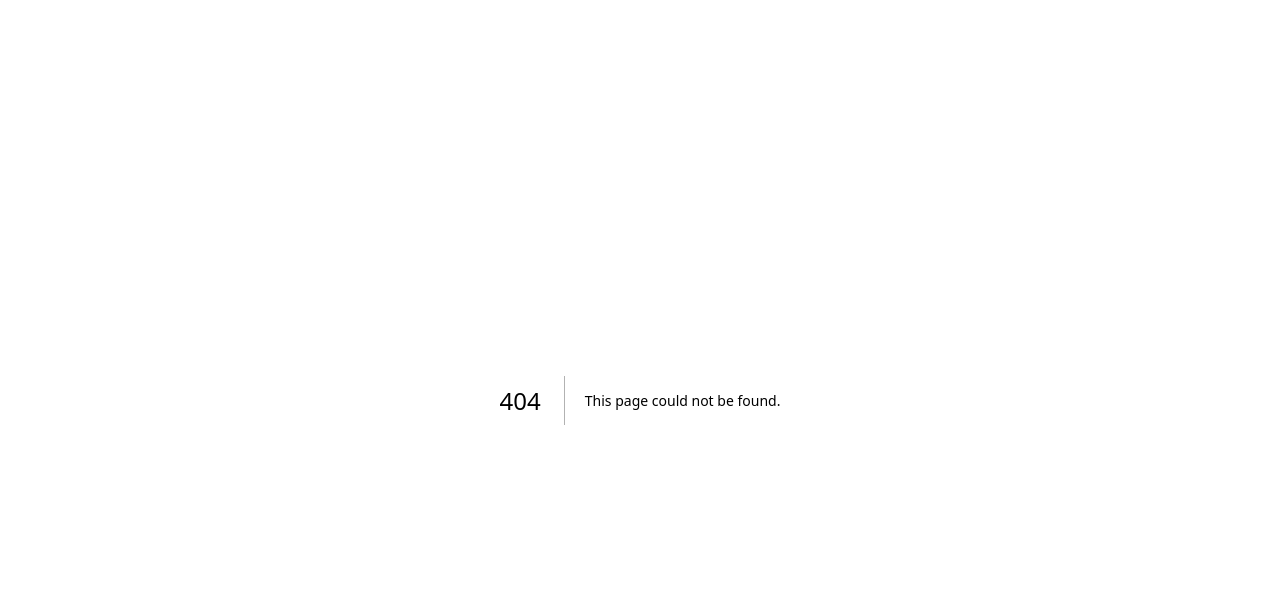
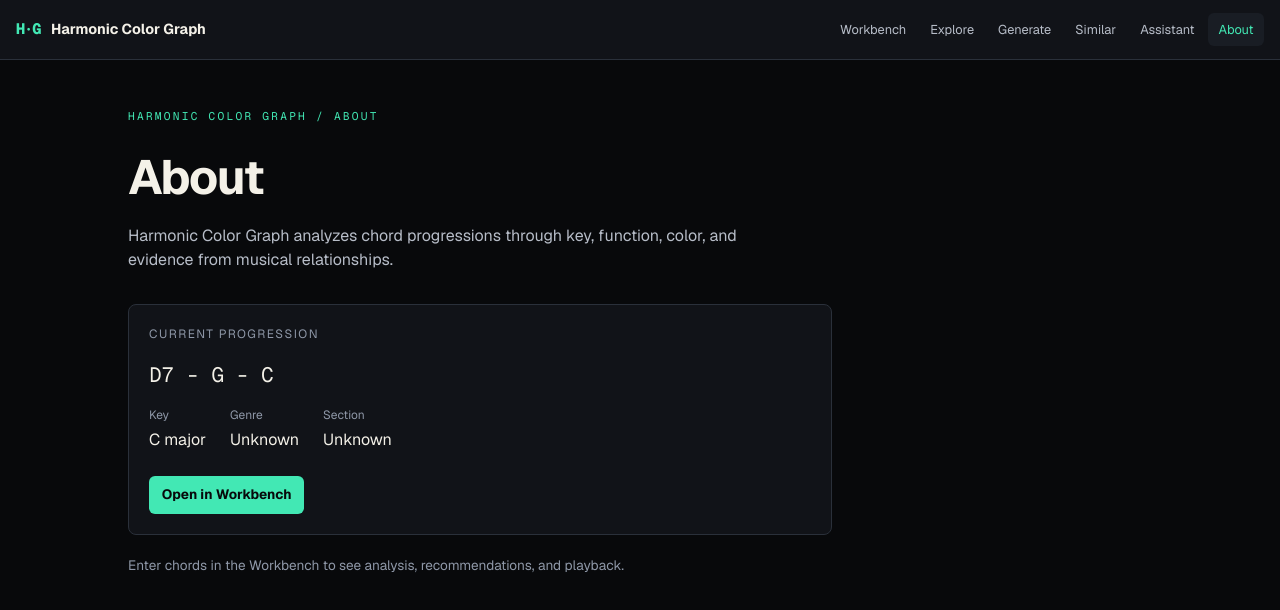
Before and after one commit to siddsan7/HarmonicColorGraph, a Next.js app in the folder harmonic-color-graph/: page /about in a window 1280 px wide. Before the commit this address had no page. Shown: the top 610 px of the page. Built offline with nearby package versions, Linux system fonts and the light colour scheme.

Commit message:
feat(ui): app shell, routing, and URL-shareable state

```diff
--- /dev/null
+++ b/harmonic-color-graph/app/about/page.tsx
@@ -0,0 +1,6 @@
+import { Suspense } from "react"
+import { RoutePreview } from "@/components/route-preview"
+
+export default function AboutPage() {
+  return <Suspense><RoutePreview title="About" description="Harmonic Color Graph analyzes chord progressions through key, function, color, and evidence from musical relationships." status="Enter chords in the Workbench to see analysis, recommendations, and playback." /></Suspense>
+}
--- /dev/null
+++ b/harmonic-color-graph/app/assistant/page.tsx
@@ -0,0 +1,6 @@
+import { Suspense } from "react"
+import { RoutePreview } from "@/components/route-preview"
+
+export default function AssistantPage() {
+  return <Suspense><RoutePreview title="Assistant" description="Ask grounded questions about a progression." status="The assistant arrives in F74." /></Suspense>
+}
--- /dev/null
+++ b/harmonic-color-graph/app/explore/page.tsx
@@ -0,0 +1,6 @@
+import { Suspense } from "react"
+import { RoutePreview } from "@/components/route-preview"
+
+export default function ExplorePage() {
+  return <Suspense><RoutePreview title="Explore" description="Inspect harmonic relationships and paths through the graph." status="The interactive graph arrives in F63." /></Suspense>
+}
--- /dev/null
+++ b/harmonic-color-graph/app/generate/page.tsx
@@ -0,0 +1,6 @@
+import { Suspense } from "react"
+import { RoutePreview } from "@/components/route-preview"
+
+export default function GeneratePage() {
+  return <Suspense><RoutePreview title="Generate" description="Shape a progression by key, tension, and color." status="The generator controls arrive in F64." /></Suspense>
+}
--- a/harmonic-color-graph/app/globals.css
+++ b/harmonic-color-graph/app/globals.css
@@ -143,3 +143,36 @@
     @apply font-sans;
     }
 }
+
+body { background: var(--bg-base); color: var(--text-primary); }
+.skip-link { position: absolute; z-index: 50; top: -4rem; left: 1rem; padding: .6rem 1rem; background: var(--accent-primary); color: var(--bg-base); border-radius: .375rem; }
+.skip-link:focus { top: .5rem; }
+.shell-header { position: relative; z-index: 20; border-bottom: 1px solid var(--border-default); background: var(--bg-surface); }
+.shell-header-inner { max-width: 80rem; margin: auto; padding: .8rem 1rem; display: flex; flex-wrap: wrap; align-items: center; justify-content: space-between; gap: .75rem 2rem; }
+.shell-brand { display: inline-flex; align-items: center; gap: .7rem; color: var(--text-primary); font-size: .9rem; font-weight: 650; white-space: nowrap; }
+.shell-brand-mark { display: inline-flex; align-items: center; gap: .05rem; font-family: var(--font-geist-mono); font-size: .95rem; font-weight: 750; letter-spacing: -.1em; color: var(--accent-primary); }
+.shell-brand-mark span { font-size: .4rem; margin: 0 .15rem; }
+.shell-nav { display: flex; align-items: center; gap: .2rem; max-width: 100%; overflow-x: auto; }
+.shell-nav a { flex: none; padding: .45rem .65rem; border-radius: .375rem; color: var(--text-secondary); font-size: .8rem; }
+.shell-nav a:hover, .shell-nav a:focus-visible { background: var(--bg-subtle); color: var(--text-primary); }
+.shell-nav a[aria-current="page"] { background: var(--bg-subtle); color: var(--accent-primary); }
+.shell-nav a:focus-visible, .shell-brand:focus-visible, .route-return:focus-visible { outline: 2px solid var(--accent-secondary); outline-offset: 2px; }
+.route-preview { flex: 1; padding: 3rem 1rem; background: var(--bg-base); }
+.route-preview-inner { max-width: 64rem; margin: auto; }
+.route-eyebrow { font-family: var(--font-geist-mono); color: var(--accent-primary); font-size: .7rem; letter-spacing: .2em; text-transform: uppercase; }
+.route-preview h1 { margin-top: 1rem; font-size: clamp(2rem, 5vw, 3rem); font-weight: 650; letter-spacing: -.03em; }
+.route-description { max-width: 40rem; margin-top: .7rem; color: var(--text-secondary); }
+.route-context { max-width: 44rem; margin-top: 2rem; padding: 1.25rem; border: 1px solid var(--border-default); border-radius: .5rem; background: var(--bg-surface); }
+.route-context h2 { font-size: .75rem; color: var(--text-muted); letter-spacing: .12em; text-transform: uppercase; }
+.route-chords { margin-top: 1rem; overflow-wrap: anywhere; font-family: var(--font-geist-mono); font-size: 1.3rem; }
+.route-context dl { display: flex; flex-wrap: wrap; gap: 1.5rem; margin-top: 1rem; }
+.route-context dt { color: var(--text-muted); font-size: .75rem; }
+.route-context dd { margin-top: .2rem; color: var(--text-primary); }
+.route-return { display: inline-block; margin-top: 1.5rem; padding: .55rem .8rem; border-radius: .375rem; background: var(--accent-primary); color: var(--bg-base); font-size: .85rem; font-weight: 650; }
+.route-status { margin-top: 1.25rem; color: var(--text-muted); font-size: .85rem; }
+@media (max-width: 640px) {
+  .shell-header-inner { display: block; }
+  .shell-nav { margin-top: .5rem; }
+  .transport-sticky { position: sticky; top: 0; z-index: 10; }
+  .transport-sticky section { max-height: 42vh; overflow-y: auto; box-shadow: 0 .5rem 1rem #0008; }
+}
--- a/harmonic-color-graph/app/layout.tsx
+++ b/harmonic-color-graph/app/layout.tsx
@@ -1,5 +1,7 @@
 import type { Metadata } from "next";
+import { Suspense } from "react";
 import { Geist, Geist_Mono } from "next/font/google";
+import { AppShell } from "@/components/app-shell";
 import "./globals.css";
 
 const geistSans = Geist({
@@ -27,7 +29,7 @@ export default function RootLayout({
       lang="en"
       className={`${geistSans.variable} ${geistMono.variable} dark h-full antialiased`}
     >
-      <body className="min-h-full flex flex-col">{children}</body>
+      <body className="min-h-full flex flex-col"><Suspense fallback={children}><AppShell>{children}</AppShell></Suspense></body>
     </html>
   );
 }
--- a/harmonic-color-graph/app/page.tsx
+++ b/harmonic-color-graph/app/page.tsx
@@ -1,5 +1,6 @@
+import { Suspense } from "react"
 import { WorkbenchV2 } from "@/components/workbench-v2"
 
 export default function Home() {
-  return <WorkbenchV2 />
+  return <Suspense><WorkbenchV2 /></Suspense>
 }
--- /dev/null
+++ b/harmonic-color-graph/app/similar/page.tsx
@@ -0,0 +1,6 @@
+import { Suspense } from "react"
+import { RoutePreview } from "@/components/route-preview"
+
+export default function SimilarPage() {
+  return <Suspense><RoutePreview title="Similar" description="Find related progressions by structure and sound." status="Similarity exploration arrives in F65." /></Suspense>
+}
--- /dev/null
+++ b/harmonic-color-graph/components/app-shell.tsx
@@ -0,0 +1,35 @@
+"use client"
+
+import Link from "next/link"
+import { usePathname, useSearchParams } from "next/navigation"
+import { hrefWithProgression } from "@/lib/progression-url"
+
+const routes = [
+  { href: "/", label: "Workbench" },
+  { href: "/explore", label: "Explore" },
+  { href: "/generate", label: "Generate" },
+  { href: "/similar", label: "Similar" },
+  { href: "/assistant", label: "Assistant" },
+  { href: "/about", label: "About" },
+]
+
+export function AppShell({ children }: { children: React.ReactNode }) {
+  const pathname = usePathname()
+  const search = useSearchParams()
+
+  return <>
+    <a href="#main-content" className="skip-link">Skip to content</a>
+    <header className="shell-header">
+      <div className="shell-header-inner">
+        <Link href={hrefWithProgression("/", search)} className="shell-brand" aria-label="Harmonic Color Graph, Workbench">
+          <span aria-hidden="true" className="shell-brand-mark">H<span>●</span>G</span>
+          <span>Harmonic Color Graph</span>
+        </Link>
+        <nav aria-label="Primary navigation" className="shell-nav">
+          {routes.map(({ href, label }) => <Link key={href} href={hrefWithProgression(href, search)} aria-current={pathname === href ? "page" : undefined}>{label}</Link>)}
+        </nav>
+      </div>
+    </header>
+    {children}
+  </>
+}
--- /dev/null
+++ b/harmonic-color-graph/components/route-preview.tsx
@@ -0,0 +1,28 @@
+"use client"
+
+import Link from "next/link"
+import { useSearchParams } from "next/navigation"
+import { hrefWithProgression, readProgression } from "@/lib/progression-url"
+
+export function RoutePreview({ title, description, status }: { title: string; description: string; status: string }) {
+  const search = useSearchParams()
+  const state = readProgression(search)
+  return <main id="main-content" className="route-preview">
+    <div className="route-preview-inner">
+      <p className="route-eyebrow">Harmonic Color Graph / {title}</p>
+      <h1>{title}</h1>
+      <p className="route-description">{description}</p>
+      <section className="route-context" aria-label="Shared progression">
+        <h2>Current progression</h2>
+        <p className="route-chords">{state.input || "No progression selected"}</p>
+        <dl>
+          <div><dt>Key</dt><dd>{state.key || "Auto detect"}</dd></div>
+          <div><dt>Genre</dt><dd>{state.genre || "Unknown"}</dd></div>
+          <div><dt>Section</dt><dd>{state.section || "Unknown"}</dd></div>
+        </dl>
+        <Link className="route-return" href={hrefWithProgression("/", search)}>Open in Workbench</Link>
+      </section>
+      <p className="route-status">{status}</p>
+    </div>
+  </main>
+}
--- a/harmonic-color-graph/components/workbench-v2.tsx
+++ b/harmonic-color-graph/components/workbench-v2.tsx
@@ -1,6 +1,7 @@
 "use client"
 
-import { type FormEvent, useMemo, useRef, useState } from "react"
+import { type FormEvent, useEffect, useMemo, useRef, useState } from "react"
+import { useSearchParams } from "next/navigation"
 import { Activity, ArrowRight, LoaderCircle, RefreshCcw, Volume2, X } from "lucide-react"
 
 import { DegradedModeBanner, SystemStatusBadges } from "@/components/system-status"
@@ -27,6 +28,7 @@ import {
 import { useSystemHealth } from "@/lib/hooks/use-system-health"
 import { usePlayback } from "@/lib/hooks/use-playback"
 import type { Instrument, PlaybackChord, PlaybackSequence } from "@/lib/music/engine"
+import { readProgression, writeProgression, type SharedProgression } from "@/lib/progression-url"
 
 const samples = [
   { name: "Applied dominant", chords: "D7 - G - C", key: "C major" },
@@ -46,8 +48,22 @@ function functionTone(value: string): string {
 }
 
 export function WorkbenchV2() {
-  const [input, setInput] = useState(samples[0].chords)
-  const [key, setKey] = useState(samples[0].key)
+  const search = useSearchParams()
+  const [shared, setShared] = useState<SharedProgression>(() => readProgression(search))
+  const { input, key, genre, section } = shared
+  function updateShared(patch: Partial<SharedProgression>) {
+    const next = { ...shared, ...patch }
+    setShared(next)
+    const query = writeProgression(new URLSearchParams(window.location.search), next).toString()
+    window.history.replaceState(null, "", `${window.location.pathname}${query ? `?${query}` : ""}${window.location.hash}`)
+  }
+  useEffect(() => {
+    function restore() {
+      setShared(readProgression(new URLSearchParams(window.location.search)))
+    }
+    window.addEventListener("popstate", restore)
+    return () => window.removeEventListener("popstate", restore)
+  }, [])
   const [analysis, setAnalysis] = useState<AnalysisV2 | null>(null)
   const [color, setColor] = useState<ColorProfile | null>(null)
   const [colorBusy, setColorBusy] = useState(false)
@@ -61,8 +77,6 @@ export function WorkbenchV2() {
   const [substitutionBusy, setSubstitutionBusy] = useState(false)
   const [substitutionError, setSubstitutionError] = useState<string | null>(null)
   const substitutionController = useRef<AbortController | null>(null)
-  const [genre, setGenre] = useState("")
-  const [section, setSection] = useState("")
   const [intent, setIntent] = useState<Partial<Record<IntentAxis, number>>>({})
   const [preset, setPreset] = useState<IntentPreset | null>(null)
   const recommendationController = useRef<AbortController | null>(null)
@@ -154,7 +168,7 @@ export function WorkbenchV2() {
 
   function appendChord(chord: string) {
     const chords = [...rawTokens, chord]
-    setInput(chords.join(" - "))
+    updateShared({ input: chords.join(" - ") })
     setAnalysis(null)
     void runAnalysis(chords, key || analysis?.song_key || "")
   }
@@ -196,12 +210,12 @@ export function WorkbenchV2() {
 
   function applySubstitute(index: number, chord: string) {
     const chords = rawTokens.map((item, position) => position === index ? chord : item)
-    setInput(chords.join(" - "))
+    updateShared({ input: chords.join(" - ") })
     void runAnalysis(chords, key || analysis?.song_key || "")
   }
 
   return (
-    <main className="min-h-screen bg-[var(--bg-base)] px-4 py-8 text-[var(--text-primary)] sm:px-8">
+    <main id="main-content" className="min-h-screen bg-[var(--bg-base)] px-4 py-8 text-[var(--text-primary)] sm:px-8">
       <div className="mx-auto max-w-7xl space-y-6">
         <header className="flex flex-wrap items-start justify-between gap-4 border-b border-[var(--border-default)] pb-6">
           <div>
@@ -214,16 +228,16 @@ export function WorkbenchV2() {
 
         <DegradedModeBanner dbStatus={health.dbStatus} />
 
-        <Transport sequences={sequences} playing={playback.playing} position={playback.position} error={playback.error} bpm={bpm} loop={loop} instrument={instrument} onBpmChange={(value) => { playback.stop(); setBpm(value) }} onLoopChange={(value) => { playback.stop(); setLoop(value) }} onInstrumentChange={(value) => { playback.stop(); setInstrument(value) }} onPlay={() => playSequences(sequences)} onStop={playback.stop} />
+        <div className="transport-sticky"><Transport sequences={sequences} playing={playback.playing} position={playback.position} error={playback.error} bpm={bpm} loop={loop} instrument={instrument} onBpmChange={(value) => { playback.stop(); setBpm(value) }} onLoopChange={(value) => { playback.stop(); setLoop(value) }} onInstrumentChange={(value) => { playback.stop(); setInstrument(value) }} onPlay={() => playSequences(sequences)} onStop={playback.stop} /></div>
 
         <form onSubmit={analyze} className="grid gap-4 rounded-lg border border-[var(--border-default)] bg-[var(--bg-surface)] p-5 shadow-sm lg:grid-cols-[minmax(0,1fr)_12rem_auto] lg:items-end">
           <div className="space-y-2">
             <Label htmlFor="progression-v2">Chord progression</Label>
-            <Input id="progression-v2" value={input} onChange={(event) => { playback.stop(); recommendationController.current?.abort(); colorController.current?.abort(); setInput(event.target.value); setAnalysis(null); setColor(null); setNext(null) }} className="font-mono" placeholder="D7 - G - C" autoComplete="off" />
+            <Input id="progression-v2" value={input} onChange={(event) => { playback.stop(); recommendationController.current?.abort(); colorController.current?.abort(); updateShared({ input: event.target.value }); setAnalysis(null); setColor(null); setNext(null) }} className="font-mono" placeholder="D7 - G - C" autoComplete="off" />
           </div>
           <div className="space-y-2">
             <Label htmlFor="key-v2">Key (optional)</Label>
-            <Input id="key-v2" value={key} onChange={(event) => { playback.stop(); recommendationController.current?.abort(); colorController.current?.abort(); setKey(event.target.value); setAnalysis(null); setColor(null); setNext(null) }} className="font-mono" placeholder="Auto detect" autoComplete="off" />
+            <Input id="key-v2" value={key} onChange={(event) => { playback.stop(); recommendationController.current?.abort(); colorController.current?.abort(); updateShared({ key: event.target.value }); setAnalysis(null); setColor(null); setNext(null) }} className="font-mono" placeholder="Auto detect" autoComplete="off" />
           </div>
           <Button type="submit" disabled={busy} className="min-w-32">
             {busy ? <LoaderCircle className="animate-spin" aria-hidden="true" /> : <Activity aria-hidden="true" />}
@@ -231,19 +245,19 @@ export function WorkbenchV2() {
           </Button>
           <div className="space-y-2">
             <Label htmlFor="genre-v2">Genre</Label>
-            <select id="genre-v2" value={genre} onChange={(event) => { setGenre(event.target.value); if (analysis) loadRecommendations(analysis, event.target.value, section) }} className="h-9 w-full rounded-md border border-[var(--border-default)] bg-[var(--bg-subtle)] px-3 text-sm">
+            <select id="genre-v2" value={genre} onChange={(event) => { updateShared({ genre: event.target.value }); if (analysis) loadRecommendations(analysis, event.target.value, section) }} className="h-9 w-full rounded-md border border-[var(--border-default)] bg-[var(--bg-subtle)] px-3 text-sm">
               <option value="">Unknown</option><option value="pop">Pop</option><option value="rock">Rock</option><option value="jazz">Jazz</option><option value="classical">Classical</option><option value="electronic">Electronic</option><option value="country">Country</option><option value="r&b">R&amp;B</option>
             </select>
           </div>
           <div className="space-y-2">
             <Label htmlFor="section-v2">Section</Label>
-            <select id="section-v2" value={section} onChange={(event) => { setSection(event.target.value); if (analysis) loadRecommendations(analysis, genre, event.target.value) }} className="h-9 w-full rounded-md border border-[var(--border-default)] bg-[var(--bg-subtle)] px-3 text-sm">
+            <select id="section-v2" value={section} onChange={(event) => { updateShared({ section: event.target.value }); if (analysis) loadRecommendations(analysis, genre, event.target.value) }} className="h-9 w-full rounded-md border border-[var(--border-default)] bg-[var(--bg-subtle)] px-3 text-sm">
               <option value="">Unknown</option><option value="verse">Verse</option><option value="chorus">Chorus</option><option value="bridge">Bridge</option><option value="intro">Intro</option><option value="outro">Outro</option>
             </select>
           </div>
           <div className="flex flex-wrap gap-2 lg:col-span-3">
             {samples.map((sample) => (
-              <Button key={sample.name} type="button" variant="outline" size="sm" onClick={() => { playback.stop(); recommendationController.current?.abort(); colorController.current?.abort(); setInput(sample.chords); setKey(sample.key); setAnalysis(null); setColor(null); setNext(null); setError(null) }}>
+              <Button key={sample.name} type="button" variant="outline" size="sm" onClick={() => { playback.stop(); recommendationController.current?.abort(); colorController.current?.abort(); updateShared({ input: sample.chords, key: sample.key }); setAnalysis(null); setColor(null); setNext(null); setError(null) }}>
                 <RefreshCcw aria-hidden="true" /> {sample.name}
               </Button>
             ))}
--- /dev/null
+++ b/harmonic-color-graph/lib/progression-url.ts
@@ -0,0 +1,45 @@
+export type SharedProgression = {
+  input: string
+  key: string
+  genre: string
+  section: string
+}
+
+export const defaultProgression: SharedProgression = {
+  input: "D7 - G - C",
+  key: "C major",
+  genre: "",
+  section: "",
+}
+
+const fields = ["p", "k", "g", "s"] as const
+
+export function readProgression(search: Pick<URLSearchParams, "get">): SharedProgression {
+  const progression = search.get("p")
+  return {
+    input: progression === null ? defaultProgression.input : progression.split("-").map((chord) => chord.trim()).filter(Boolean).join(" - "),
+    key: search.get("k")?.replaceAll("-", " ") ?? defaultProgression.key,
+    genre: search.get("g") ?? "",
+    section: search.get("s") ?? "",
+  }
+}
+
+export function writeProgression(search: URLSearchParams, state: SharedProgression): URLSearchParams {
+  const next = new URLSearchParams(search)
+  const values = [
+    state.input.split(/(?:\s*-\s*|\s*,\s*|\r?\n+|\s+)/).filter(Boolean).join("-"),
+    state.key.trim().replace(/\s+/g, "-"),
+    state.genre,
+    state.section,
+  ]
+  fields.forEach((field, index) => {
+    if (values[index] || index < 2) next.set(field, values[index])
+    else next.delete(field)
+  })
+  return next
+}
+
+export function hrefWithProgression(path: string, search: Pick<URLSearchParams, "toString">): string {
+  const query = search.toString()
+  return query ? `${path}?${query}` : path
+}
```
Also changed, not shown: 2 other files (tests, documents, lock files or other folders).
